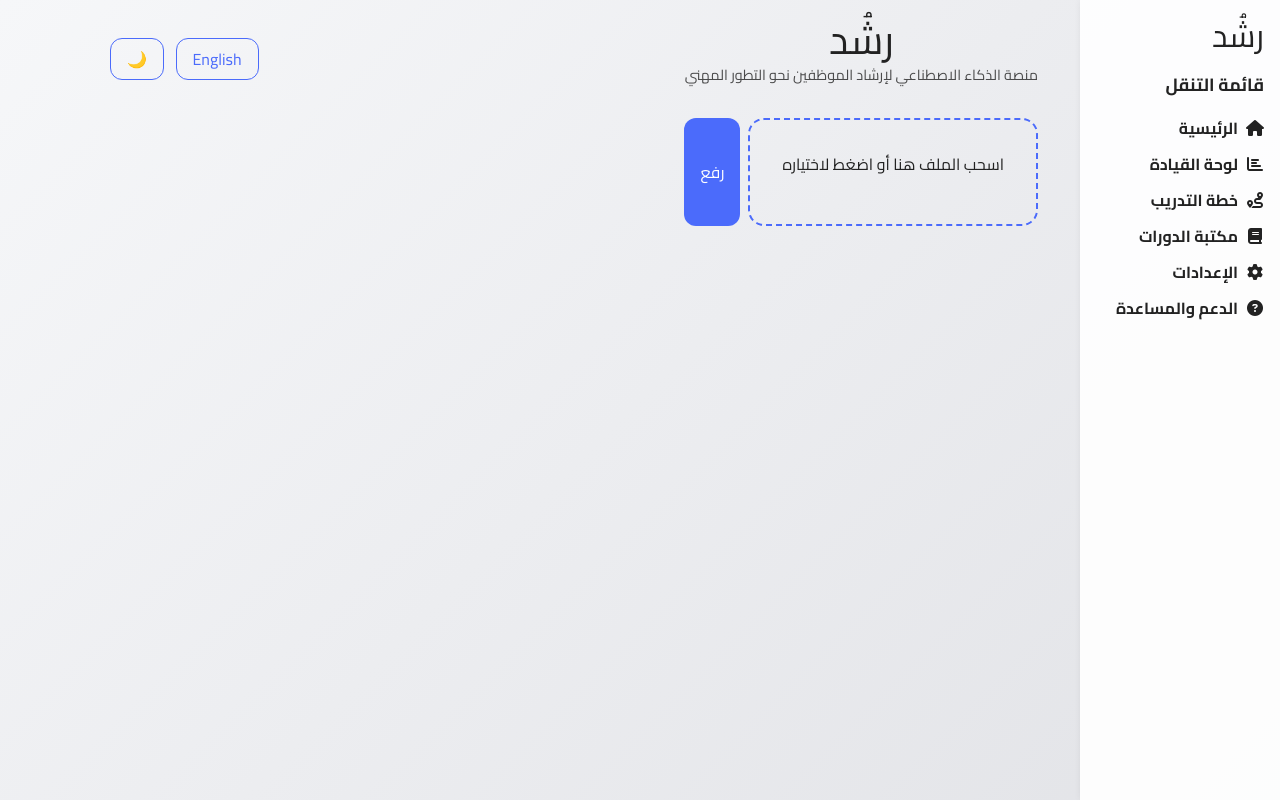
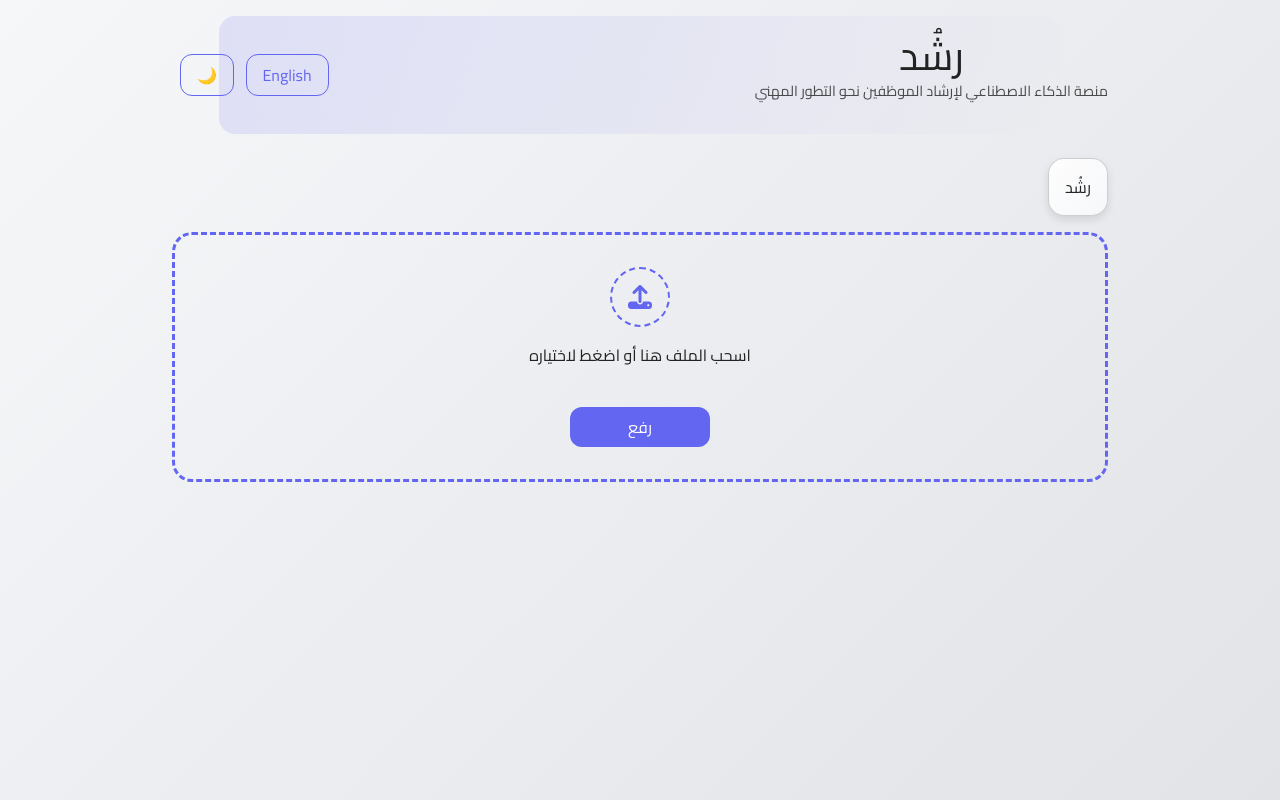
Before and after one commit to iRashedK/HR, a FastAPI app: page / in a window 1280 px wide. Run offline with FastAPI, Linux system fonts and the light colour scheme.

Commit message:
Improve UI layout and styling

```diff
--- a/static/style.css
+++ b/static/style.css
@@ -2,7 +2,7 @@
   --bg1: #f6f7f9;
   --bg2: #e2e3e7;
   --text: #222;
-  --accent: #4b6bfb;
+  --accent: #6366f1;
   --card-bg: rgba(255,255,255,0.9);
   --cert-bg: #eaf0f6;
   --course-bg: #e5f9e7;
@@ -27,63 +27,46 @@ body {
   display: flex;
 }
 
-.sidebar {
-  position: fixed;
-  top: 0;
-  bottom: 0;
-  left: 0;
-  width: 200px;
-  padding: 1rem;
-  background: var(--card-bg);
-  box-shadow: 2px 0 8px rgba(0,0,0,0.1);
-  display: flex;
-  flex-direction: column;
-  gap: .75rem;
-}
-.menu-title {
-  margin: 0 0 .5rem;
-  font-weight: bold;
-  font-size: 1.1rem;
-}
-.sidebar ul { list-style: none; padding: 0; }
-.sidebar li { margin-bottom: .75rem; font-size: 1rem; }
-.sidebar a {
-  color: var(--text);
-  text-decoration: none;
-  font-weight: 600;
-  display: flex;
-  align-items: center;
-  gap: .5rem;
-}
-.sidebar a:hover { color: var(--accent); }
-.sidebar i { width: 18px; text-align: center; }
 .main {
-  margin-left: 210px;
   padding: 1rem 2rem;
   flex: 1;
   max-width: 1000px;
-}
-html[dir="rtl"] .sidebar {
-  right: 0;
-  left: auto;
-}
-html[dir="rtl"] .main {
-  margin-left: 0;
-  margin-right: 210px;
+  margin: 0 auto;
 }
 
 .dropzone {
-  border: 2px dashed var(--accent);
-  border-radius: 1rem;
+  border: 3px dashed var(--accent);
+  border-radius: 1.25rem;
   padding: 2rem;
   text-align: center;
   cursor: pointer;
   transition: background 0.3s, box-shadow 0.3s;
+  display: flex;
+  flex-direction: column;
+  align-items: center;
+  gap: 1rem;
 }
 
 .dropzone.over {
-  background: rgba(75, 107, 251, 0.1);
+  background: rgba(99, 102, 241, 0.1);
   box-shadow: 0 0 10px var(--accent);
+}
+
+.icon-circle {
+  width: 60px;
+  height: 60px;
+  border-radius: 50%;
+  border: 2px dashed var(--accent);
+  display: flex;
+  align-items: center;
+  justify-content: center;
+  font-size: 1.5rem;
+  color: var(--accent);
+}
+
+.dropzone button {
+  margin-top: 0.5rem;
+  width: 140px;
 }
 
 .file-info {
@@ -92,10 +75,24 @@ html[dir="rtl"] .main {
 }
 
 .header {
+  position: relative;
   display: flex;
   justify-content: space-between;
   align-items: center;
-  margin-bottom: 1rem;
+  margin-bottom: 1.5rem;
+  padding: 1rem 0;
+}
+
+.header::before {
+  content: '';
+  position: absolute;
+  inset: 0;
+  width: 90%;
+  margin: auto;
+  background: linear-gradient(120deg, var(--accent), transparent);
+  opacity: 0.15;
+  border-radius: 1rem;
+  z-index: -1;
 }
 
 .titles {
@@ -113,8 +110,6 @@ html[dir="rtl"] .main {
 }
 
 .upload {
-  display: flex;
-  gap: .5rem;
   margin-bottom: 1rem;
 }
 
@@ -190,20 +185,27 @@ button.secondary {
   box-shadow: 0 8px 16px rgba(0,0,0,0.2);
 }
 
+.placeholder {
+  max-width: 200px;
+  margin-left: auto;
+  margin-bottom: 1rem;
+  text-align: center;
+  opacity: 0.6;
+}
+
 .journey {
   position: relative;
-  padding-left: 2rem;
+  padding-left: 0;
 }
 
 .step {
-  position: relative;
-  margin-bottom: 1rem;
+  margin-bottom: 0.5rem;
 }
 
 .step-number {
   position: absolute;
-  left: -2rem;
-  top: 0;
+  bottom: .5rem;
+  right: .5rem;
   width: 1.5rem;
   height: 1.5rem;
   border-radius: 50%;
--- a/templates/index.html
+++ b/templates/index.html
@@ -10,20 +10,6 @@
     <link rel="stylesheet" href="/static/style.css">
 </head>
 <body class="light">
-    <aside class="sidebar">
-        <h2 class="logo">رشُد</h2>
-        <h3 class="menu-title">قائمة التنقل</h3>
-        <nav>
-            <ul>
-                <li><a href="/"><i class="fas fa-home"></i> الرئيسية</a></li>
-                <li><a href="/dashboard"><i class="fas fa-chart-bar"></i> لوحة القيادة</a></li>
-                <li><a href="#results"><i class="fas fa-route"></i> خطة التدريب</a></li>
-                <li><a href="/library"><i class="fas fa-book"></i> مكتبة الدورات</a></li>
-                <li><a href="#settings"><i class="fas fa-cog"></i> الإعدادات</a></li>
-                <li><a href="#help"><i class="fas fa-question-circle"></i> الدعم والمساعدة</a></li>
-            </ul>
-        </nav>
-    </aside>
     <div id="overlay" class="overlay hidden">
         <div class="spinner"></div>
         <div class="progress"><div id="progress-bar" class="bar"></div></div>
@@ -40,12 +26,14 @@
             <button id="mode-toggle" class="secondary">🌙</button>
         </div>
     </header>
+    <div class="placeholder card">رشُد</div>
     <form id="upload-form" class="upload" enctype="multipart/form-data">
         <div id="dropzone" class="dropzone">
+            <div class="icon-circle"><i class="fas fa-upload"></i></div>
             <p id="drop-text">اسحب الملف هنا أو اضغط لاختياره</p>
             <input type="file" name="file" id="file" accept=".csv,.xlsx" hidden required>
+            <button id="upload-btn" type="submit">Upload</button>
         </div>
-        <button id="upload-btn" type="submit">Upload</button>
     </form>
     <div id="file-info" class="file-info"></div>
     <div id="alert" class="alert hidden"></div>
```
Also changed, not shown: other parts of static/style.css (+19 -14 lines), static/script.js (+13 -21 lines), README.md.
